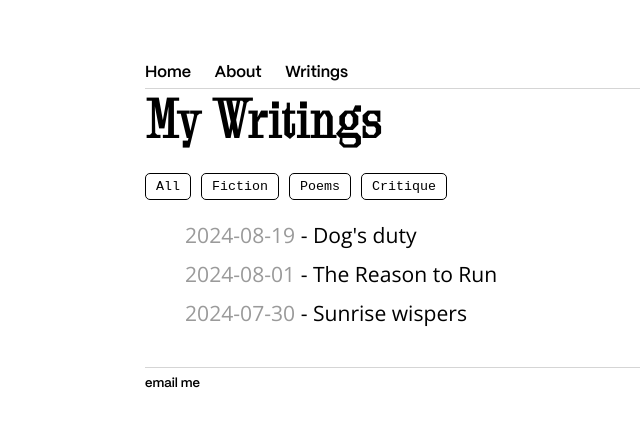
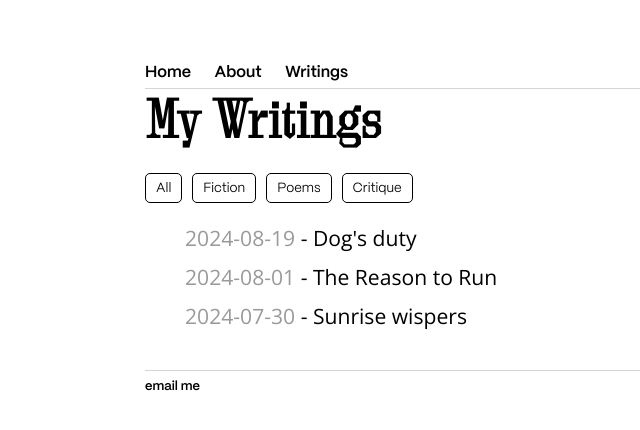
Before and after one commit to piotrvish/piotrvish.github.io, a Jekyll site: the page blog/index.html, which Jekyll copies as it is, in a window 1280 px wide. Shown: the top 430 px of the page, without its empty margins (175-815 px from the left). Built offline with Jekyll 4.4.1, drawn with Linux system fonts in a browser that asks for light colours; some web fonts are replaced.

Commit message:
Minor tweaks

```diff
--- a/blog/2024-08-19-dogs-duty.html
+++ b/blog/2024-08-19-dogs-duty.html
@@ -28,7 +28,6 @@
                 <p> My husband wants our dog to have a baby. He’s been fixated on it for weeks now, turning the idea over in his mind like he does the remote control. He’s always been that way, obsessing over something until it’s all he can talk about, all he can think about, all he can make me think about.</p>
 
                    <p>The dog is a Great Dane, enormous and sleek, with a coat like polished granite. His name is Duke, a name my husband insisted on, because he said it sounded noble. I didn’t argue. You learn not to argue about names after you’ve been married as long as I have. Duke is my husband’s pride and joy, his constant companion. It’s as if they share some secret bond, one that’s stronger than the one between my husband and me.</p>
-
                    <p>My husband’s name is Claude. Claude was a banker, once. Now, he’s mostly just here, taking up space, lounging on the sofa with Duke or hovering over the espresso machine like he’s performing a sacred ritual. He says he’s retired, but I suspect he was just eased out of the firm when they realized he wasn’t cut out for the 21st century. Claude never took to the new technology, the smart systems, the algorithms. He preferred paper, the tangible weight of a balance sheet in his hands. Now, he’s always home, filling the house with his presence like an oversized piece of furniture.</p>
 
                     <p>He’s fixated on the idea of Duke having a litter, going on about it as if it were the next logical step in the dog’s life. “It’s natural,” he says. “Duke deserves to pass on his genes. He’s a perfect specimen.” Claude speaks as if Duke is more than just a dog, as if he’s something extraordinary, a piece of art that needs to be reproduced. I nod along, thinking of the mess, the complications, the expense. But I’ve learned not to object. Not directly.
--- a/css/main.css
+++ b/css/main.css
@@ -39,7 +39,7 @@ nav{
 }
 
 nav ul, footer ul {
-    font-family: "PP Mori SemiBold", monospace;
+    font-family: "PP Mori SemiBold";
     padding: 0px;
     list-style: none;
     font-weight: regular;
@@ -147,7 +147,7 @@ section {
 }
 
 .category {
-    font-family: "Azeret Mono", monospace;
+    font-family: "PP Mori Book", sans-serif;
     border: 1px solid #000;
     background-color: #fff;
     color: #000;
@@ -185,7 +185,7 @@ section {
 }
 
 .language {
-    font-family: "Azeret Mono", monospace;
+    font-family: "PP Mori Book", sans-serif;
     border: 1px solid #000;
     background-color: #fff;
     color: #000;
@@ -230,4 +230,9 @@ section {
     font-size: 18px;
     font-weight: regular;
 }
+
+.posts{
+        font-size: 1em;
 }
+
+}
```
